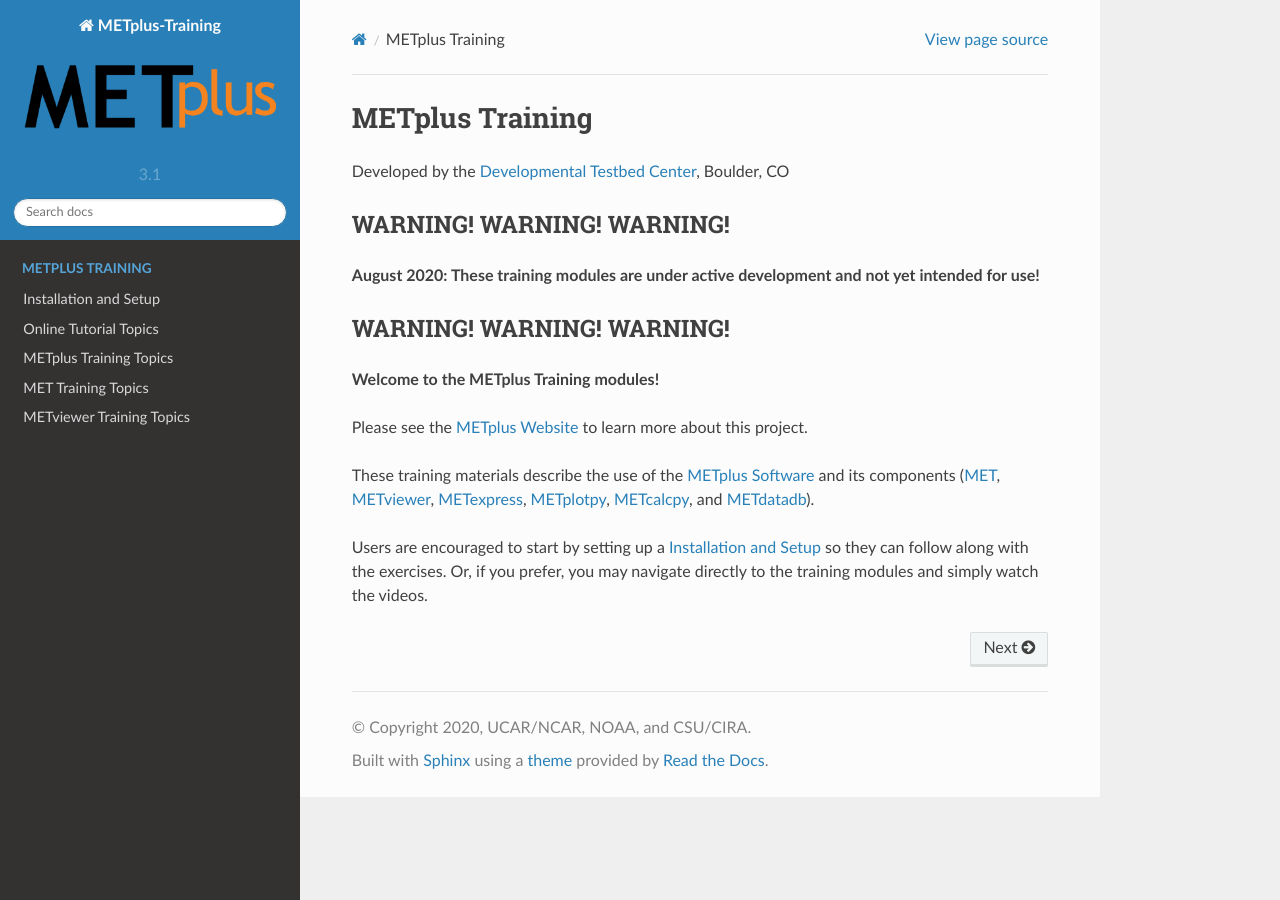
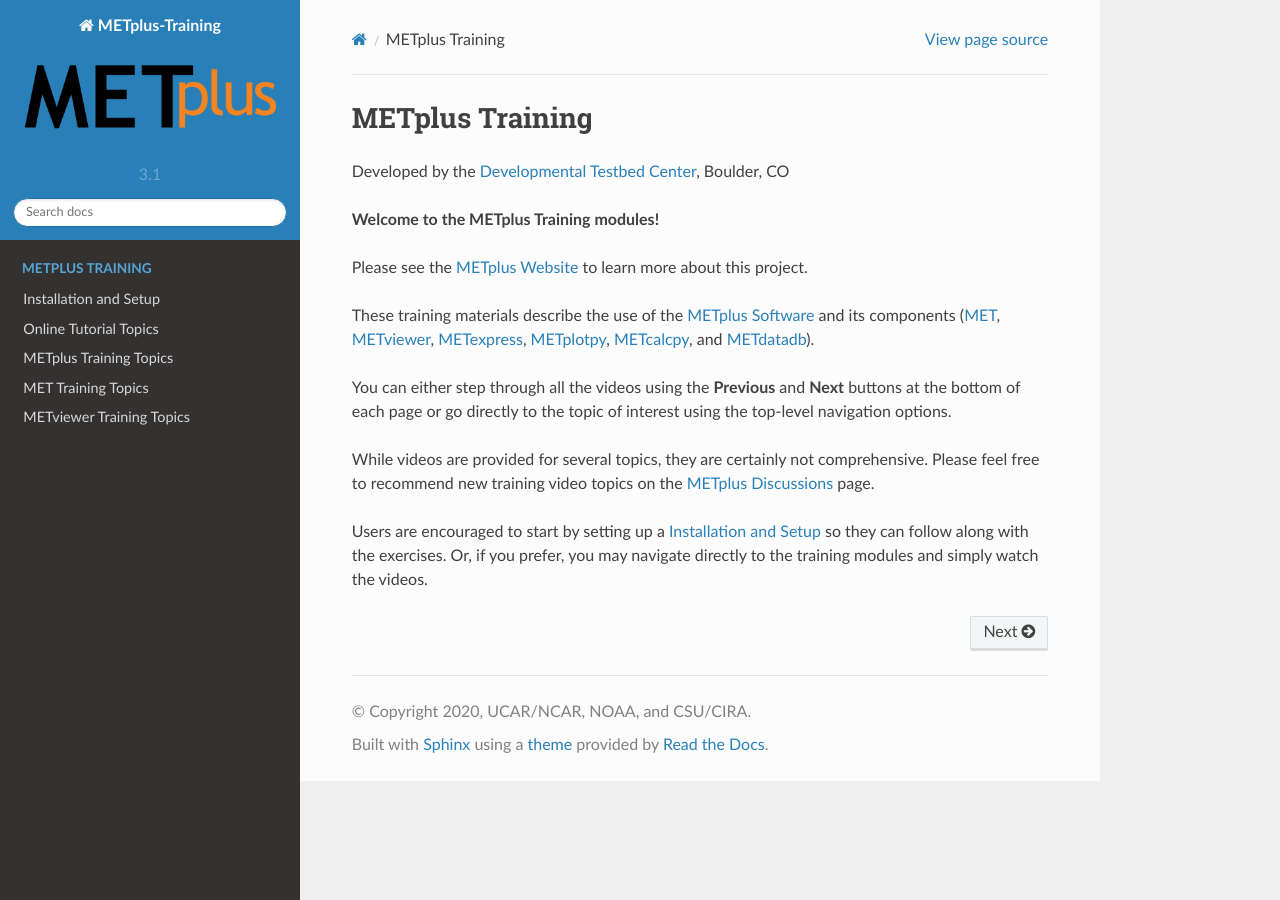
Before and after one commit to dtcenter/METplus-Training, a Sphinx documentation site: the page built from docs/index.rst, in a window 1280 px wide. Built offline with Sphinx 7.4.7 and the Read the Docs theme 2.0.0, drawn with Linux system fonts in a browser that asks for light colours.

Commit message:
Remove the top-level WARNINGS from the homepage and mention the navigation options.

```diff
--- a/docs/index.rst
+++ b/docs/index.rst
@@ -3,15 +3,6 @@
 ================
 
 Developed by the `Developmental Testbed Center <https://dtcenter.org/>`_, Boulder, CO
-
-
-**WARNING! WARNING! WARNING!**
-------------------------------
-
-**August 2020: These training modules are under active development and not yet intended for use!**
-
-**WARNING! WARNING! WARNING!**
-------------------------------
 
 **Welcome to the METplus Training modules!**
 
@@ -26,6 +17,12 @@
 `METcalcpy <https://github.com/dtcenter/METcalcpy>`_, and
 `METdatadb <https://github.com/dtcenter/METdatadb>`_).
 
+You can either step through all the videos using the **Previous** and **Next** buttons at the bottom of each page
+or go directly to the topic of interest using the top-level navigation options.
+
+While videos are provided for several topics, they are certainly not comprehensive. Please feel free to recommend
+new training video topics on the `METplus Discussions <https://github.com/dtcenter/METplus/discussions>`_ page.
+
 Users are encouraged to start by setting up a :ref:`training_environment` so they can follow along with the exercises.
 Or, if you prefer, you may navigate directly to the training modules and simply watch the videos.
 
```
